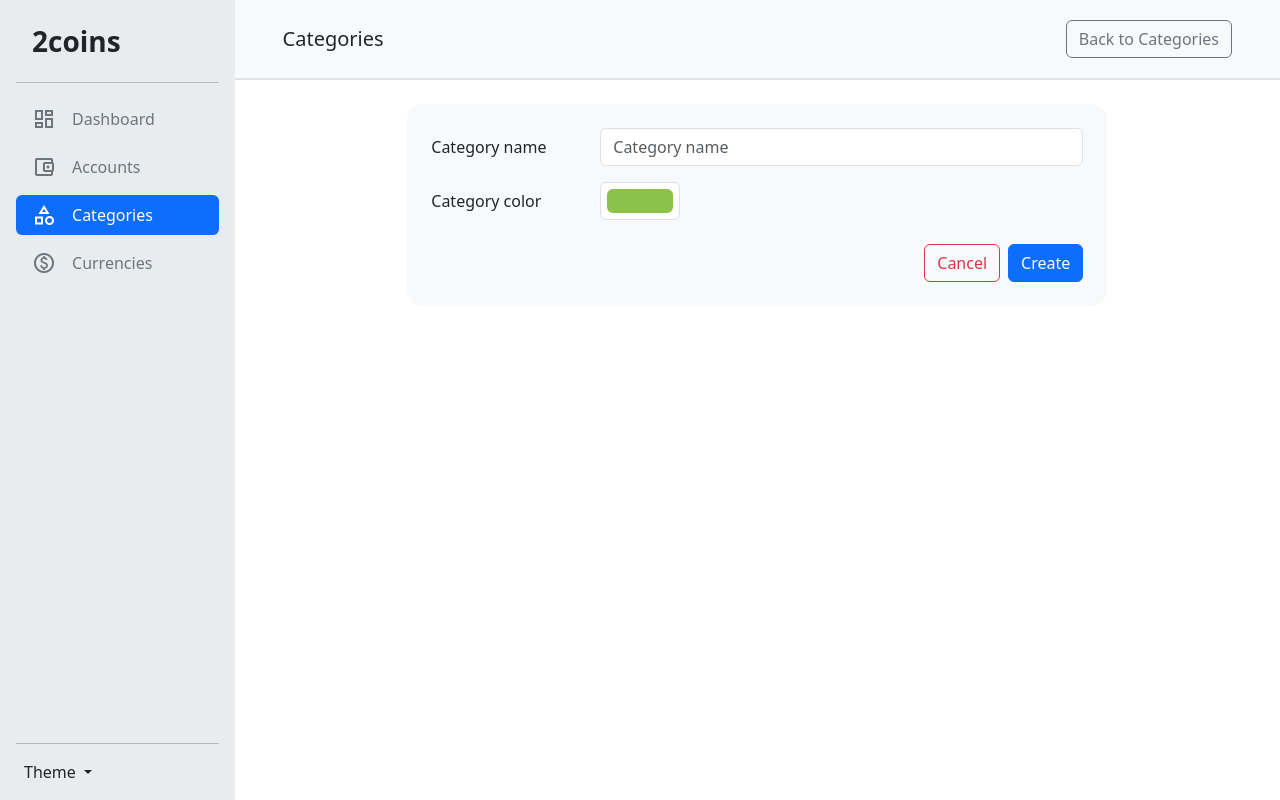
After one commit to oleh-papka/2coins, a Django app: page /category/add/ in a window 1280 px wide. The commit adds this page. Run offline with Django 4.2, Linux system fonts and the light colour scheme.

Commit message:
Added categories model with views

```diff
--- a/two_coins/budget/forms.py
+++ b/two_coins/budget/forms.py
@@ -15,3 +15,9 @@ class AccountForm(forms.ModelForm):
     class Meta:
         model = models.Account
         fields = '__all__'
+
+
+class CategoryForm(forms.ModelForm):
+    class Meta:
+        model = models.Category
+        fields = '__all__'
--- a/two_coins/budget/models.py
+++ b/two_coins/budget/models.py
@@ -107,3 +107,19 @@ class Account(TimeStampMixin):
             self.balance = 0
 
         super(Account, self).save(*args, **kwargs)
+
+
+class Category(TimeStampMixin):
+    """
+    Model for storing transaction category.
+    """
+
+    name = models.CharField(null=False,
+                            blank=False,
+                            max_length=30,
+                            verbose_name="Category name")
+    color = models.CharField(null=False,
+                             blank=True,
+                             max_length=7,
+                             default="#fcba03",
+                             verbose_name="Category color")
--- a/two_coins/budget/static/budget/css/currency_list.css
+++ b/two_coins/budget/static/budget/css/currency_list.css
@@ -1,3 +1,9 @@
 #currency_table {
     max-width: 800px;
 }
+
+.color-preview {
+    width: 100%;
+    max-width: 5rem;
+    height: 1.5rem;
+}
--- a/two_coins/budget/templates/budget/account_list.html
+++ b/two_coins/budget/templates/budget/account_list.html
@@ -8,7 +8,7 @@
 {% endblock %}
 
 {% block page-controls %}
-    <a href="{% url 'account_add' %}" type="button" class="btn btn-outline-primary">Add new</a>
+    <a href="{% url 'account_add' %}" type="button" class="btn btn-outline-success">Add new</a>
 {% endblock %}
 
 {% block content %}
--- /dev/null
+++ b/two_coins/budget/templates/budget/category_create.html
@@ -0,0 +1,50 @@
+{% extends 'create_form.html' %}
+{% load static %}
+
+{% block custom_static %}
+    <link rel="stylesheet" href="{% static 'budget/css/accounts_create.css' %}">
+{% endblock %}
+
+{% block page-controls %}
+    <a href="{% url 'category_list' %}" type="button" class="btn btn-outline-secondary">Back
+        to {{ instance_name }}</a>
+{% endblock %}
+
+
+{% block form_block %}
+    <form action="{% url 'category_add' %}" method="post">
+        {% csrf_token %}
+
+        {% for field in form %}
+            {% if field.name == 'color' %}
+                <div class="row mb-3">
+                    <label for="id_color"
+                           class="col-sm-3 col-form-label">{{ field.label }}</label>
+                    <div class="col">
+                        <input type="color" class="form-control form-control-color" id="id_color"
+                               value="#8bc34a" name="color"
+                               title="Choose your color" style="width: 5rem">
+                    </div>
+                </div>
+            {% else %}
+                <div class="row mb-3">
+                    <label for="id-{{ field.name }}"
+                           class="col-sm-3 col-form-label">{{ field.label }}</label>
+                    <div class="col">
+                        <input type="text" class="form-control" id="id-{{ field.name }}" name="{{ field.name }}"
+                               placeholder="{{ field.label }}">
+                    </div>
+                </div>
+            {% endif %}
+        {% endfor %}
+
+        <div class="d-flex justify-content-end column-gap-2 mt-4">
+            <a href="{% url 'category_list' %}" type="button" class="btn btn-outline-danger">Cancel</a>
+            <button class="btn btn-primary" type="submit">Create</button>
+        </div>
+    </form>
+{% endblock %}
+
+{% block custom_scripts %}
+    <script src="{% static 'budget/js/account_create.js' %}"></script>
+{% endblock %}
--- a/two_coins/budget/urls.py
+++ b/two_coins/budget/urls.py
@@ -14,4 +14,10 @@ urlpatterns = [
     path('account/<int:pk>/', views.account, name='account'),
     path('account/<int:pk>/edit/', views.account_edit, name='account_edit'),
     path('account/<int:pk>/delete/', views.account_delete, name='account_delete'),
+
+    # Categories
+    path('category/', views.CategoryList.as_view(), name='category_list'),
+    path('category/add/', views.category_add, name='category_add'),
+    path('category/<int:pk>/edit/', views.category_edit, name='category_edit'),
+    path('category/<int:pk>/delete/', views.category_delete, name='category_delete'),
 ]
--- a/two_coins/budget/views.py
+++ b/two_coins/budget/views.py
@@ -139,3 +139,61 @@ def account_delete(request, pk):
     return render(request, 'budget/account_delete.html',
                   {'object': acct,
                    'instance_name': 'Accounts'})
+
+
+# Categories
+
+class CategoryList(ListView):
+    model = models.Category
+    context_object_name = 'category_list'
+    template_name = "budget/category_list.html"
+
+    def get_context_data(self, **kwargs):
+        context = super().get_context_data(**kwargs)
+        context["instance_name"] = 'Categories'
+        return context
+
+
+def category_add(request):
+    if request.method == "POST":
+        form = forms.CategoryForm(request.POST)
+
+        if form.is_valid():
+            form.save()
+            return redirect('category_list')
+        else:
+            print('NO')
+
+    return render(request, 'budget/category_create.html',
+                  {'form': forms.CategoryForm,
+                   'instance_name': 'Categories'})
+
+
+def category_edit(request, pk):
+    cat = models.Category.objects.get(pk=pk)
+
+    if request.method == "POST":
+        form = forms.CategoryForm(request.POST, instance=cat)
+
+        if form.is_valid():
+            form.save()
+            return redirect('category_list')
+        else:
+            print('NO')
+
+    return render(request, 'budget/category_edit.html',
+                  {'form': forms.CategoryForm(instance=cat),
+                   'object': cat,
+                   'instance_name': 'Categories'})
+
+
+def category_delete(request, pk):
+    cat = models.Category.objects.get(pk=pk)
+
+    if request.method == "POST":
+        cat.delete()
+        return redirect('category_list')
+
+    return render(request, 'budget/category_delete.html',
+                  {'object': cat,
+                   'instance_name': 'Categories'})
--- a/two_coins/templates/base.html
+++ b/two_coins/templates/base.html
@@ -43,7 +43,7 @@
                 </a>
             </li>
             <li class="nav-item">
-                <a href="#"
+                <a href="{% url 'category_list' %}"
                    class="nav-link d-flex {% if "category" in request.resolver_match.url_name %} active {% else %} text-secondary {% endif %}"
                         {% if "category" in request.resolver_match.url_name %} aria-current="page" {% endif %}>
                     <span class="material-symbols-outlined me-3">category</span>
```
Also changed, not shown: two_coins/budget/templates/budget/category_delete.html (added, +27 -0 lines), two_coins/budget/templates/budget/category_edit.html (added, +50 -0 lines), two_coins/budget/templates/budget/category_list.html (renamed from two_coins/budget/templates/budget/currency_list.html, +7 -9 lines).
